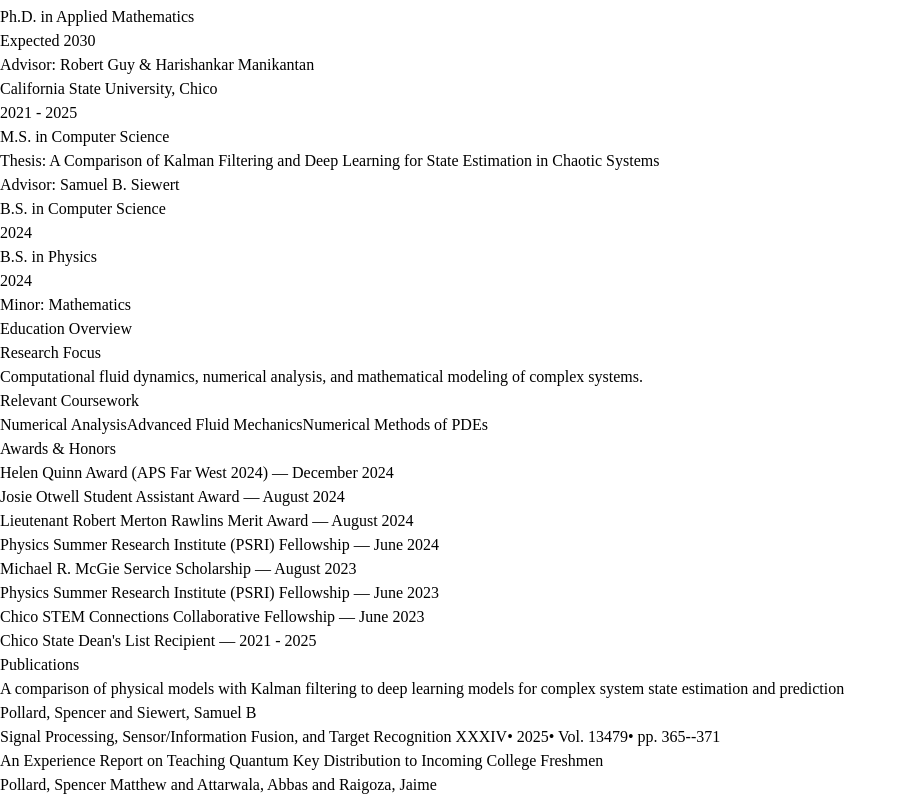
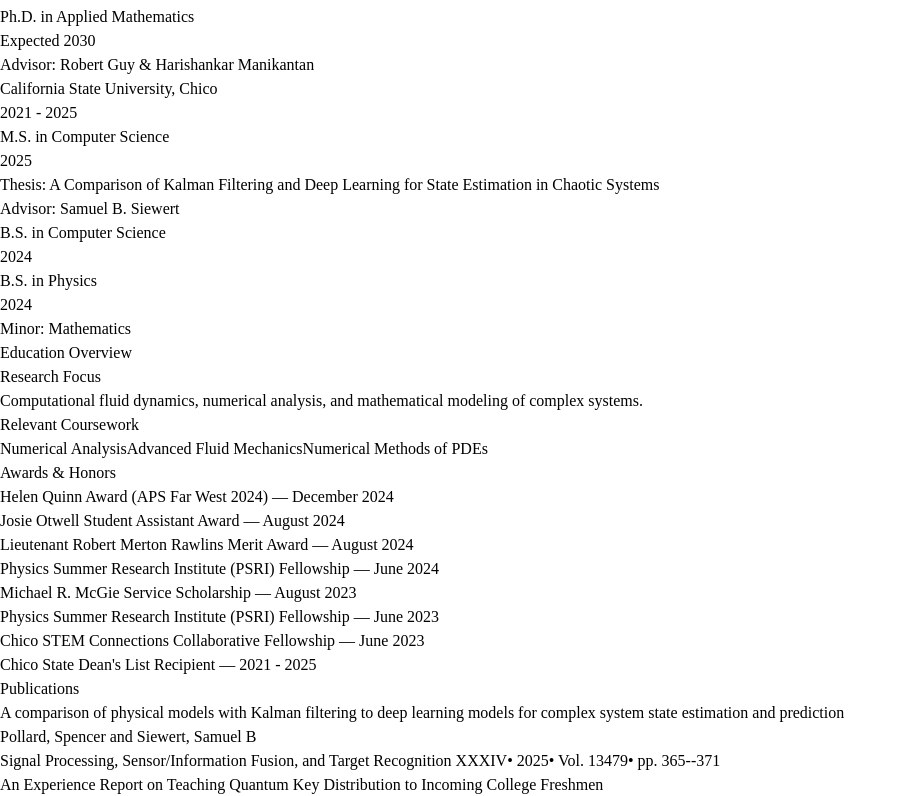
Before and after one commit to smpollard0/smpollard0.github.io, a React (Vite) app: page / in a window 1280 px wide. Shown: the part 767-1563 px from the top of the page, without its empty margins (0-907 px from the left). Built offline with nearby package versions, Linux system fonts and the light colour scheme.

Commit message:
Edit Education.jsx with renaming educationData fields

```diff
--- a/src/components/Education/Education.jsx
+++ b/src/components/Education/Education.jsx
@@ -8,8 +8,8 @@ function Education() {
       degrees: [
         {
           degree: "Ph.D. in Applied Mathematics",
-          details: "Expected 2030",
-          advisor: "Advisor: Robert Guy & Harishankar Manikantan",
+          year: "Expected 2030",
+          details: "Advisor: Robert Guy & Harishankar Manikantan",
           borderColor: "border-blue-500"
         }
       ]
@@ -20,20 +20,20 @@ function Education() {
       degrees: [
         {
           degree: "M.S. in Computer Science",
+          year: "2025",
           details: "Thesis: A Comparison of Kalman Filtering and Deep Learning for State Estimation in Chaotic Systems",
           advisor: "Advisor: Samuel B. Siewert",
           borderColor: "border-purple-500"
         },
         {
           degree: "B.S. in Computer Science",
-          details: "2024",
-          advisor: "",
+          year: "2024",
           borderColor: "border-green-500"
         },
         {
           degree: "B.S. in Physics",
-          details: "2024",
-          advisor: "Minor: Mathematics",
+          year: "2024",
+          details: "Minor: Mathematics",
           borderColor: "border-orange-500"
         }
       ]
@@ -68,8 +68,13 @@ function Education() {
                         className={`bg-gray-50 p-4 rounded-lg border-l-4 ${degree.borderColor}`}
                       >
                         <h4 className="text-lg font-semibold text-gray-800">{degree.degree}</h4>
-                        <p className="text-gray-600 text-sm">{degree.details}</p>
-                        <p className="text-gray-500 text-sm mt-1">{degree.advisor}</p>
+                        <p className="text-gray-600 text-sm">{degree.year}</p>
+                        {degree.details && (
+                          <p className="text-gray-600 text-sm mt-1">{degree.details}</p>
+                        )}
+                        {degree.advisor && (
+                          <p className="text-gray-500 text-sm mt-1">{degree.advisor}</p>
+                        )}
                       </div>
                     ))}
                   </div>
```
